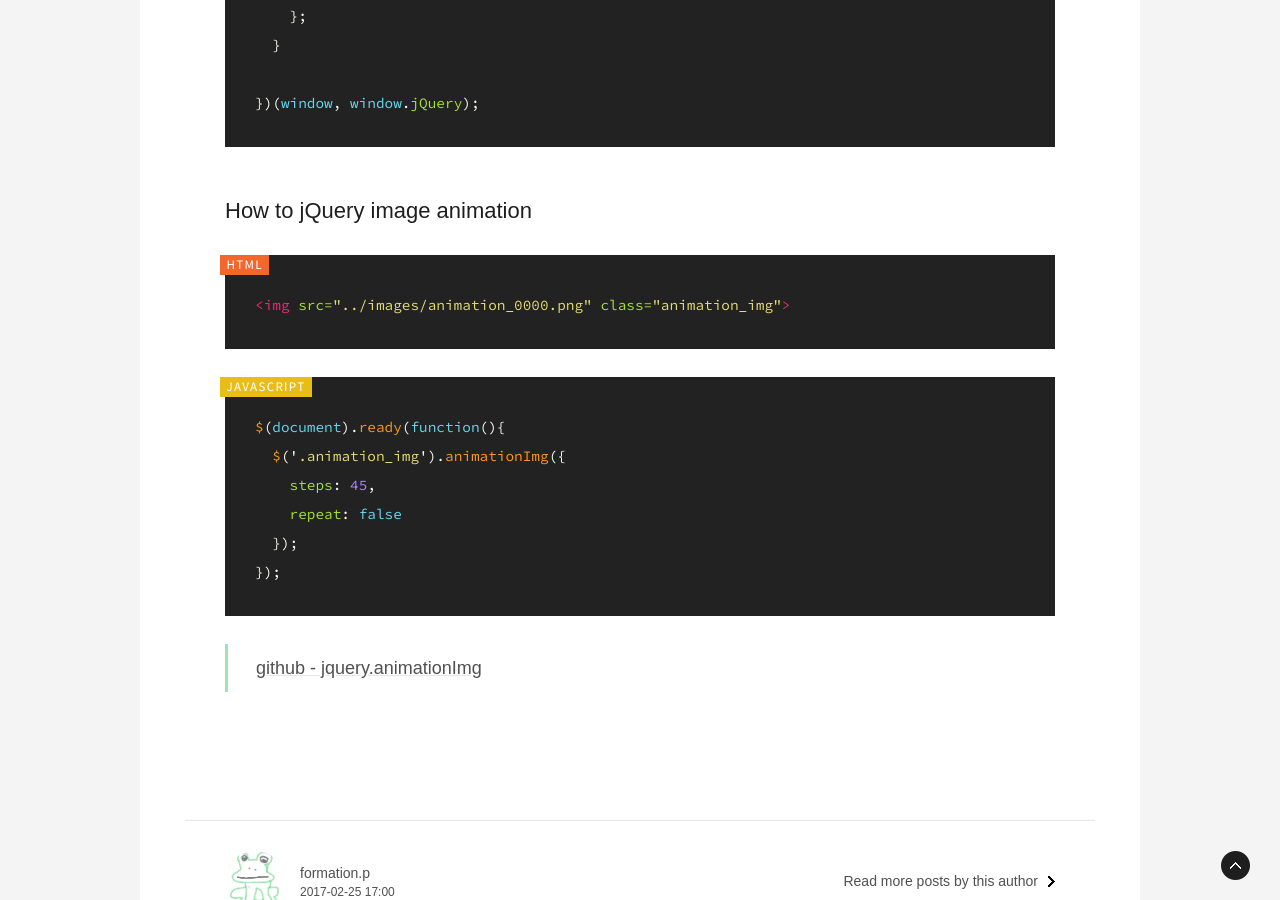
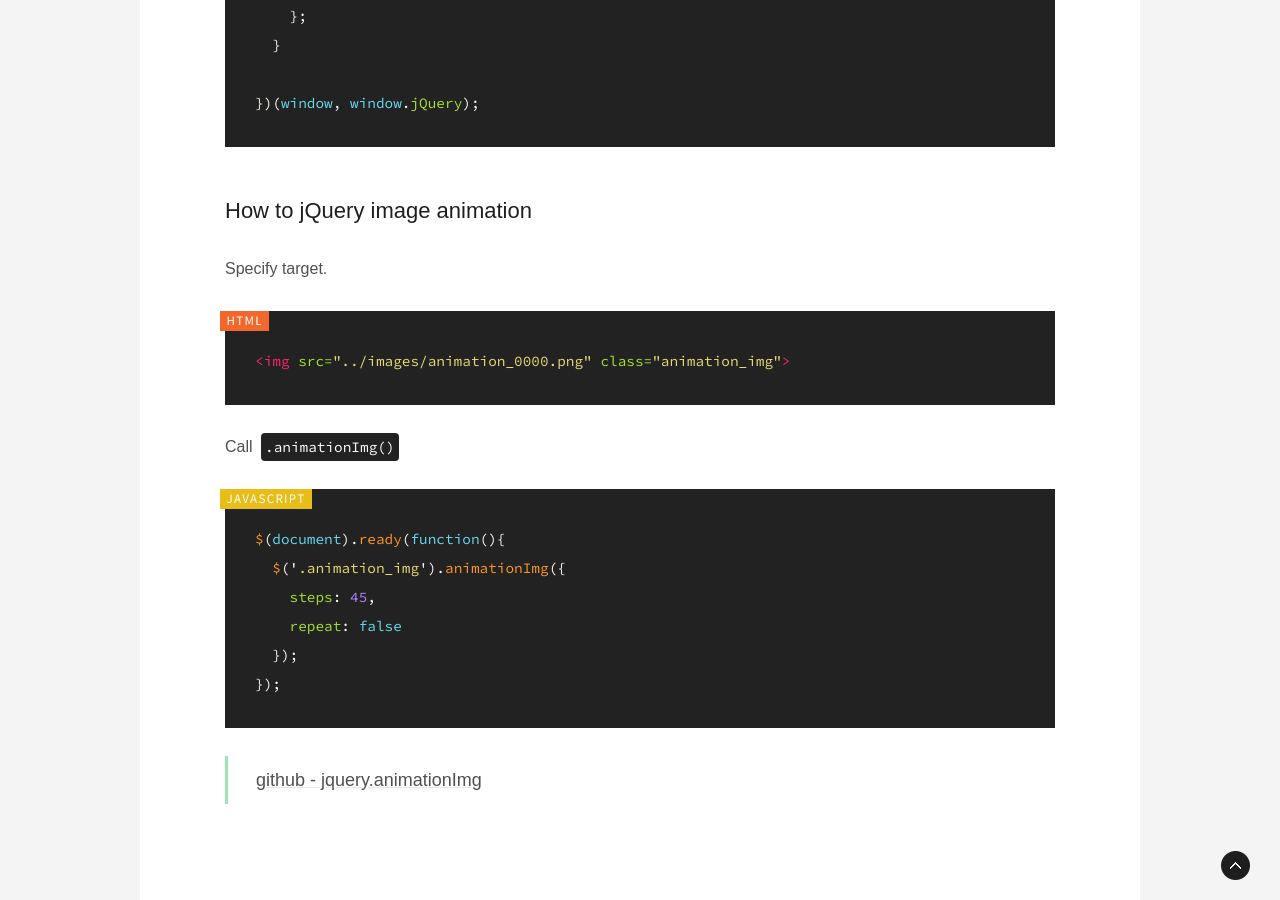
Before and after one commit to gutmate/gutmate.github.com, a Jekyll site: the page built from _posts/2017-02-25-jquery-animation.md, in a window 1280 px wide and 900 px high, scrolled down 2703 px. Built offline with Jekyll 4.4.1, drawn with Linux system fonts in a browser that asks for light colours; some web fonts are replaced; comment, search, counter and statistics services are not loaded.

Commit message:
Update Posting about jQuery-anmation

````diff
--- a/_posts/2017-02-25-jquery-animation.md
+++ b/_posts/2017-02-25-jquery-animation.md
@@ -92,9 +92,13 @@ tags:
 
 ## How to jQuery image animation
 
+Specify target.
+
 ```html
 <img src="../images/animation_0000.png" class="animation_img">
 ```
+
+Call `.animationImg()`
 
 ```javascript
 $(document).ready(function(){
````
